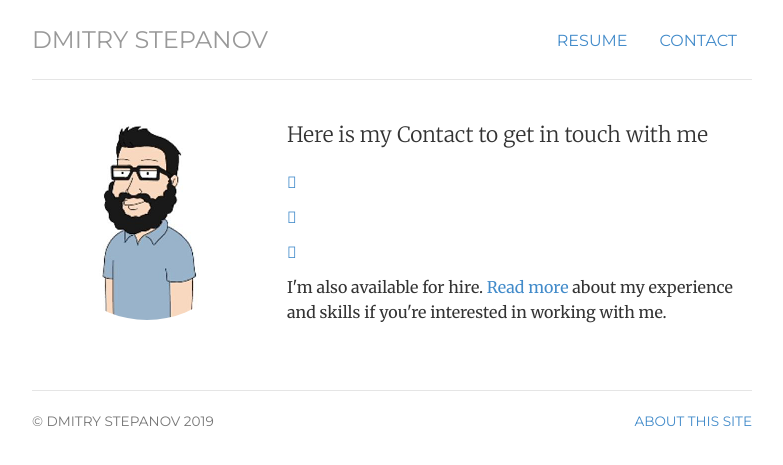
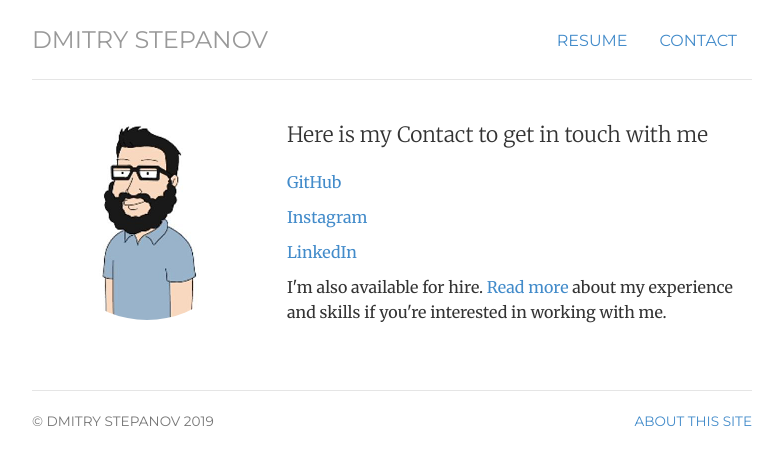
Before and after one commit to dmitrystp/dmitrystp.github.io, a Jekyll site: the page built from contact.html, in a window 1280 px wide. Shown: the top 465 px of the page, without its empty margins (248-1031 px from the left). Built offline with Jekyll 4.4.1, drawn with Linux system fonts in a browser that asks for light colours.

Commit message:
link without icons

```diff
--- a/contact.html
+++ b/contact.html
@@ -11,9 +11,9 @@ description: Dmitry Stepanov is a Engineer, in general a development Engineer, a
 	</div>
 	<div class="col-sm-8">
 	    <p class="lead">Here is my Contact to get in touch with me</p>
-        <p><a href="https://github.com/" class="fab fa-github"><span class="label" alt="GitHub">GitHub</span></a></p>
-        <p><a href="#" class="fab fa-instagram"><span class="label" alt="Instagram">Instagram</span></a></p>
-        <p><a href="#" class="fab fa-linkedin"><span class="label" alt="LinkedIn">LinkedIn</span></a></p>
+        <p><a href="https://github.com/" >GitHub</a></p>
+        <p><a href="#">Instagram</a></p>
+        <p><a href="#">LinkedIn</a></p>
 	    <p>I'm also available for hire. <a href="resume/">Read more</a> about my experience and skills if you're interested in working with me.</p>
 	</div>
 </div>
```
